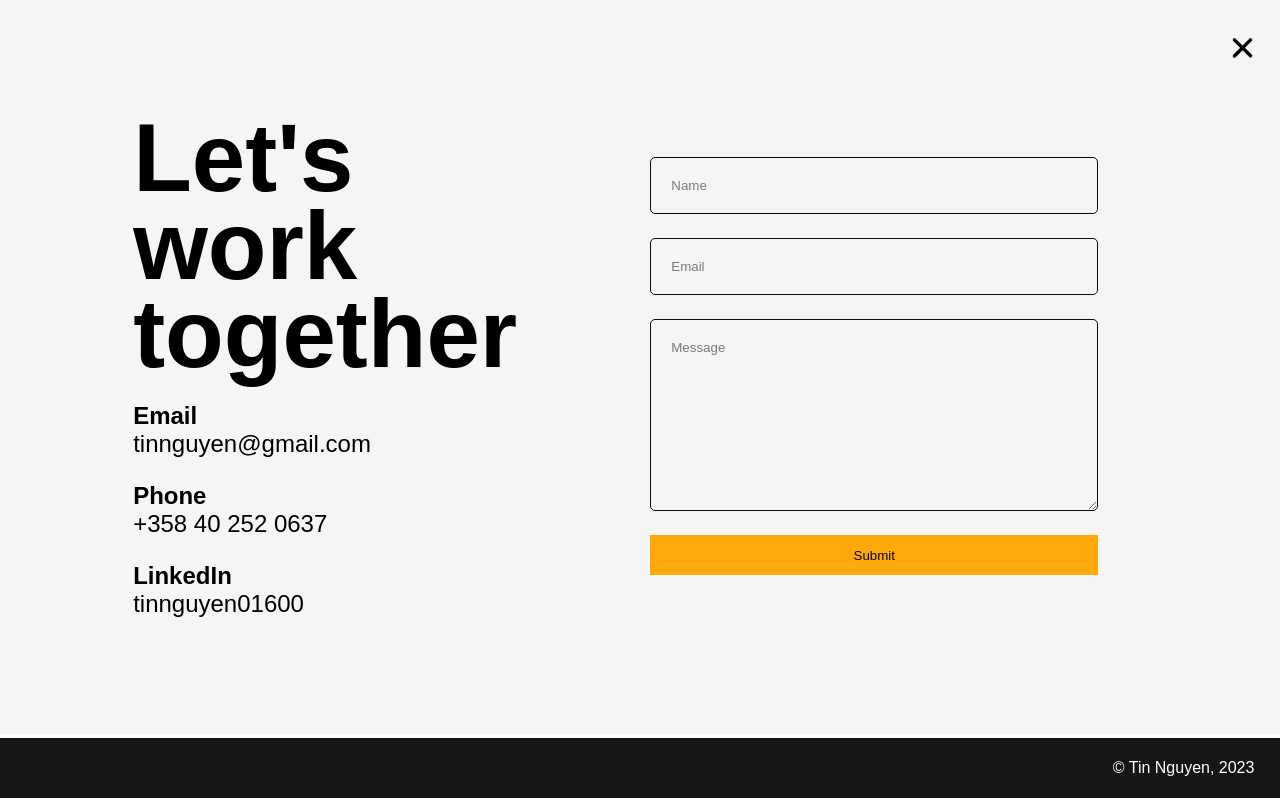
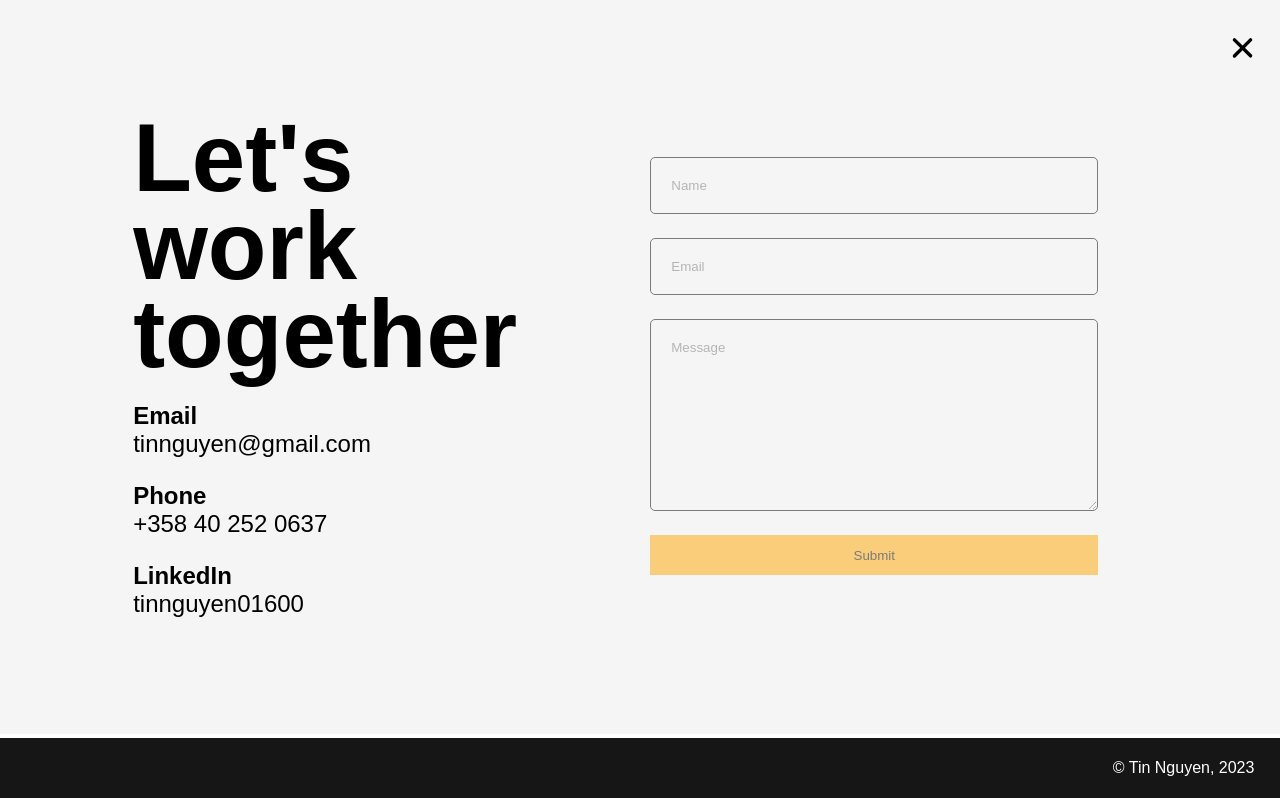
Before and after one commit to TinNguyen01600/portfolio, a React (Vite) app: page /contact in a window 1280 px wide. Shown: the part 1602-2400 px from the top of the page. Built offline with nearby package versions, Linux system fonts and the light colour scheme; a web font is replaced by a local one.

Commit message:
add new feature emailjs service

```diff
--- a/src/components/section3/ContactMe/ContactMe.jsx
+++ b/src/components/section3/ContactMe/ContactMe.jsx
@@ -3,6 +3,7 @@ import CloseButton from '../CloseButton';
 import '../../../CSS/ContactMe.css'
 import { useEffect, useRef, useState } from 'react';
 import PhoneSvg from './PhoneSvg';
+import emailjs from '@emailjs/browser';
 
 const variants1 = {
     open: {
@@ -32,6 +33,21 @@ const variants2 = {
 const ContactMe = () => {
     const ref = useRef()
     const [showSvg, setShowSvg] = useState(true)
+
+    const formRef = useRef()
+    const [error, setError] = useState(false)
+    const [success, setSuccess] = useState(false)
+    const sendEmail = (e) => {
+        e.preventDefault();
+        emailjs.sendForm('service_mxslkxb', 'template_m7xbakn', formRef.current, 'Ty83mEat4nH5225Eg')
+            .then((result) => {
+                console.log(result.text);
+                setSuccess(true)
+            }, (error) => {
+                console.log(error.text);
+                setError(true)
+            });
+    };
 
     useEffect(() => {
         const timer = setTimeout(() => {
@@ -71,18 +87,22 @@ const ContactMe = () => {
                         {showSvg ?
                             <motion.div
                                 animate={{ opacity: [1, 0] }}
-                                transition={{ delay: 4, duration: 1, ease: 'linear' }}
+                                transition={{ delay: 4.5, duration: 1, ease: 'linear' }}
                             >
                                 <PhoneSvg />
                             </motion.div>
                             :
                             <motion.form
-                                animate={{ opacity: [0, 1], transition: { duration: 1 } }}
+                                animate={{ opacity: [0, 1], transition: { delay: 0.5, duration: 1 } }}
+                                ref={formRef}
+                                onSubmit={sendEmail}
                             >
-                                <input type="text" required placeholder='Name' />
-                                <input type="email" required placeholder='Email' />
-                                <textarea rows={10} placeholder='Message'></textarea>
+                                <input type="text" required placeholder='Name' name='name'/>
+                                <input type="email" required placeholder='Email' name='email'/>
+                                <textarea rows={10} placeholder='Message' name='message'></textarea>
                                 <button>Submit</button>
+                                {error && 'Error'}
+                                {success && 'Success'}
                             </motion.form>
                         }
                     </motion.div>
```
